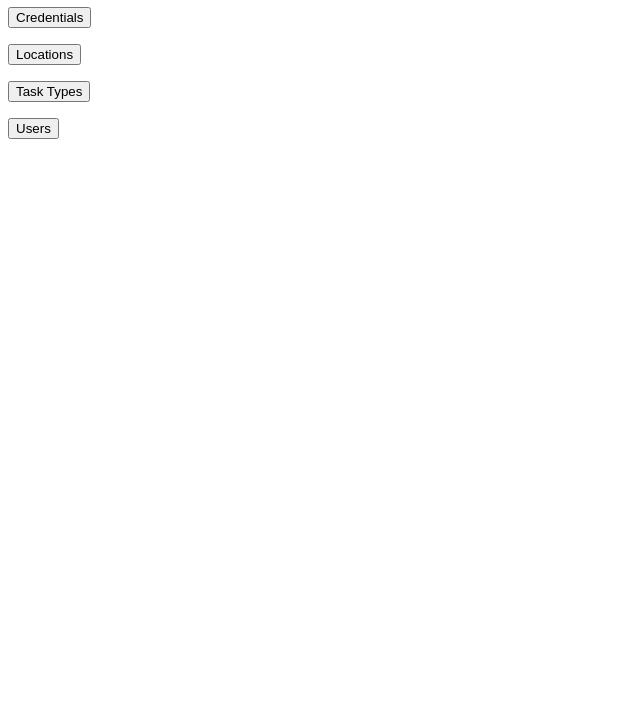
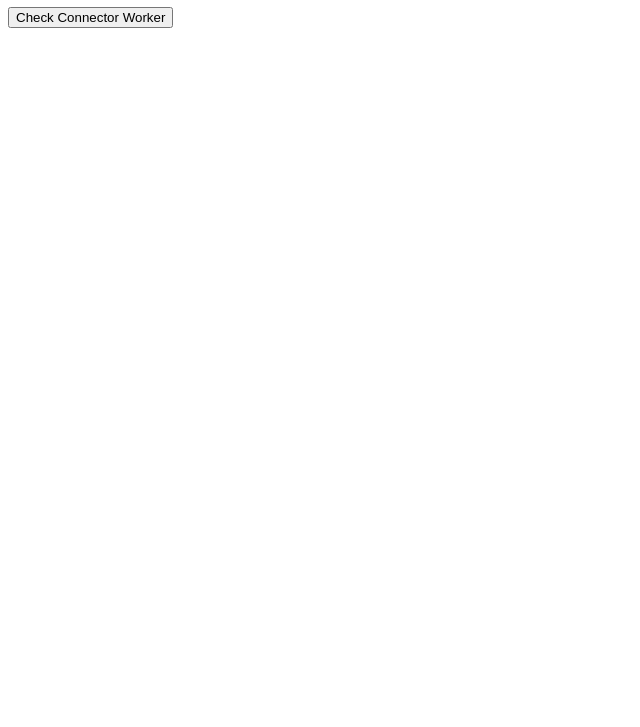
Before and after one commit to MachTech008/persist-tasks, a website: page index.html in a window 1280 px wide. Shown: the part 73-800 px from the top of the page, without its empty margins (0-640 px from the left). Drawn offline with nearby package versions, Linux system fonts and the light colour scheme.

Commit message:
updated server

```diff
--- a/index.html
+++ b/index.html
@@ -2,7 +2,6 @@
 <html>
 <head>
   <script src="https://ajax.googleapis.com/ajax/libs/jquery/3.1.1/jquery.min.js"></script>
-
   <script>
   $(document).ready(function(){
     $("#button").click(function(){
@@ -58,10 +57,7 @@
 </head>
 <body>
 <h1>Connected Worker Tasks</h1>
-  <p><button id="button" onclick="" value="Submit">Credentials</button></p>
-  <p><button id="button2" onclick="" value="Submit">Locations</button></p>
-  <p><button id="button3" onclick="" value="Submit">Task Types</button></p>
-  <p><button id="button4" onclick="" value="Submit">Users</button></p>
+  <p><button id="button" onclick="" value="Submit">Check Connector Worker</button></p>
 </body>
 
 </html>
```
